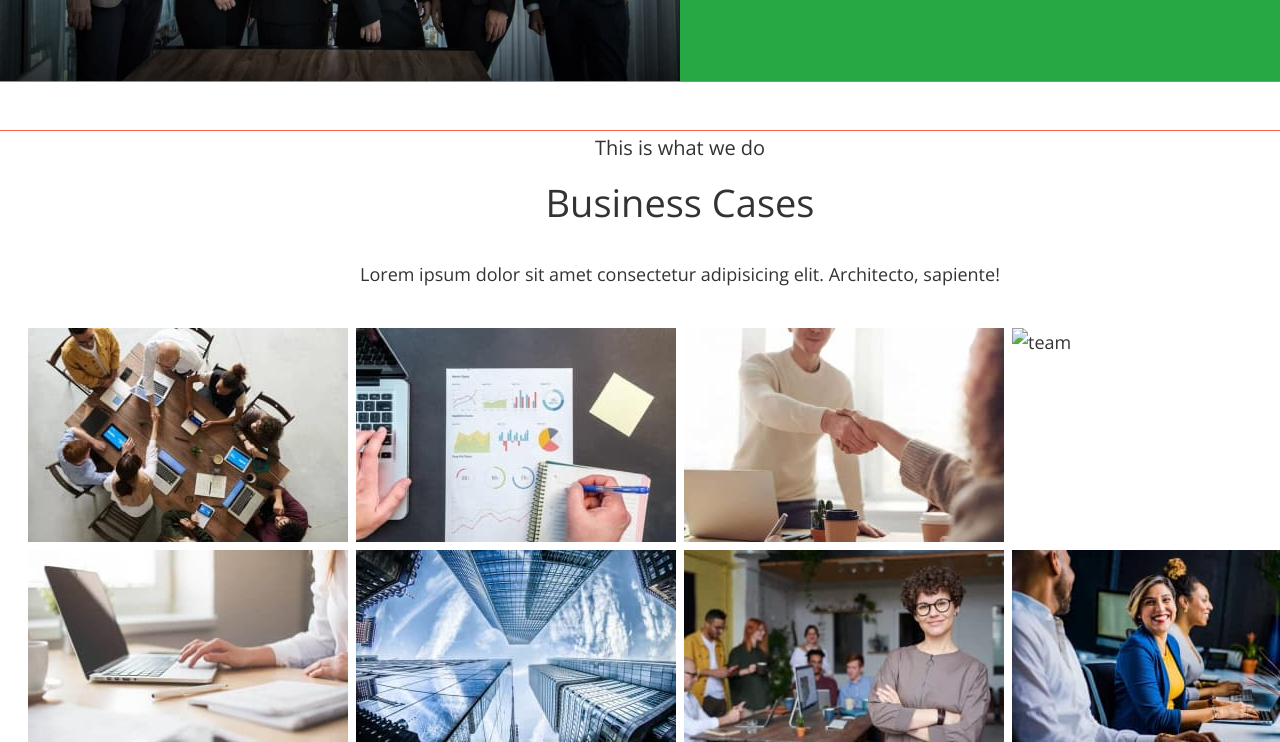
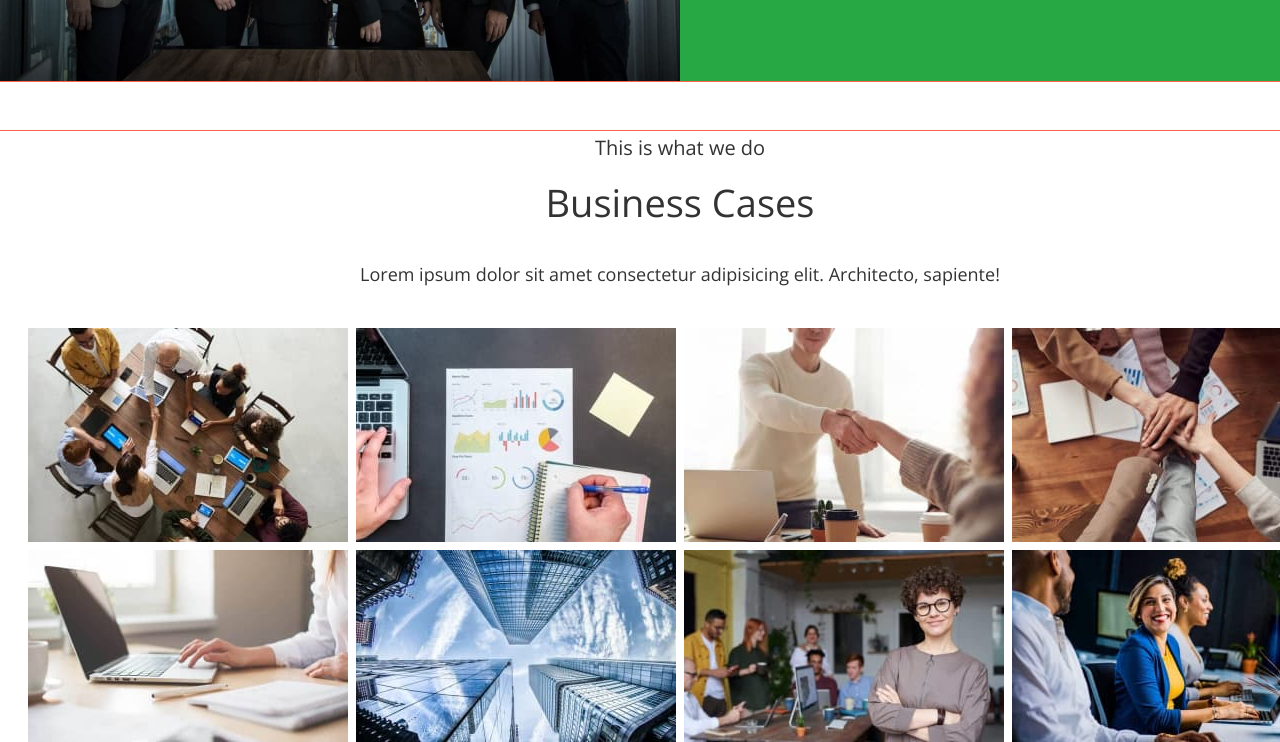
Before and after one commit to Mariya-Lutsenko/fson61-lions, a plain HTML site: page index.html in a window 1280 px wide. Shown: the part 1527-2269 px from the top of the page. Drawn offline with nearby package versions, Linux system fonts and the light colour scheme; the site is published under a folder, as on GitHub Pages, so addresses that start at the root find nothing.

Commit message:
add fix cases

```diff
--- a/css/styles.css
+++ b/css/styles.css
@@ -280,7 +280,7 @@ address {
 }
 
 .business-text {
-  padding-bottom: 39px;
+  margin-bottom: 39px;
 
   text-align: center;
 }
--- a/index.html
+++ b/index.html
@@ -169,7 +169,7 @@
             <li class="business-item">
               <img
                 class="business-image"
-                src="/images/section-business/team.jpg"
+                src="./images/section-business/team.jpg"
                 alt="team"
                 width="320"
                 height="214"
```
